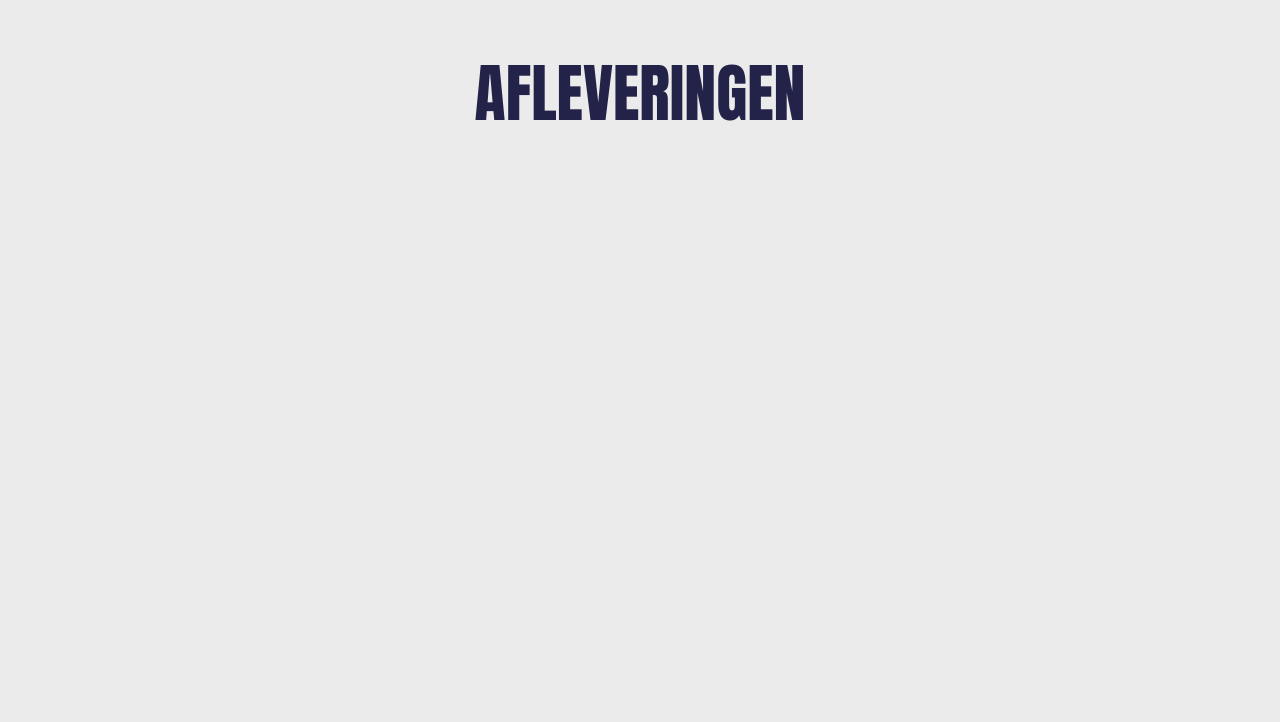
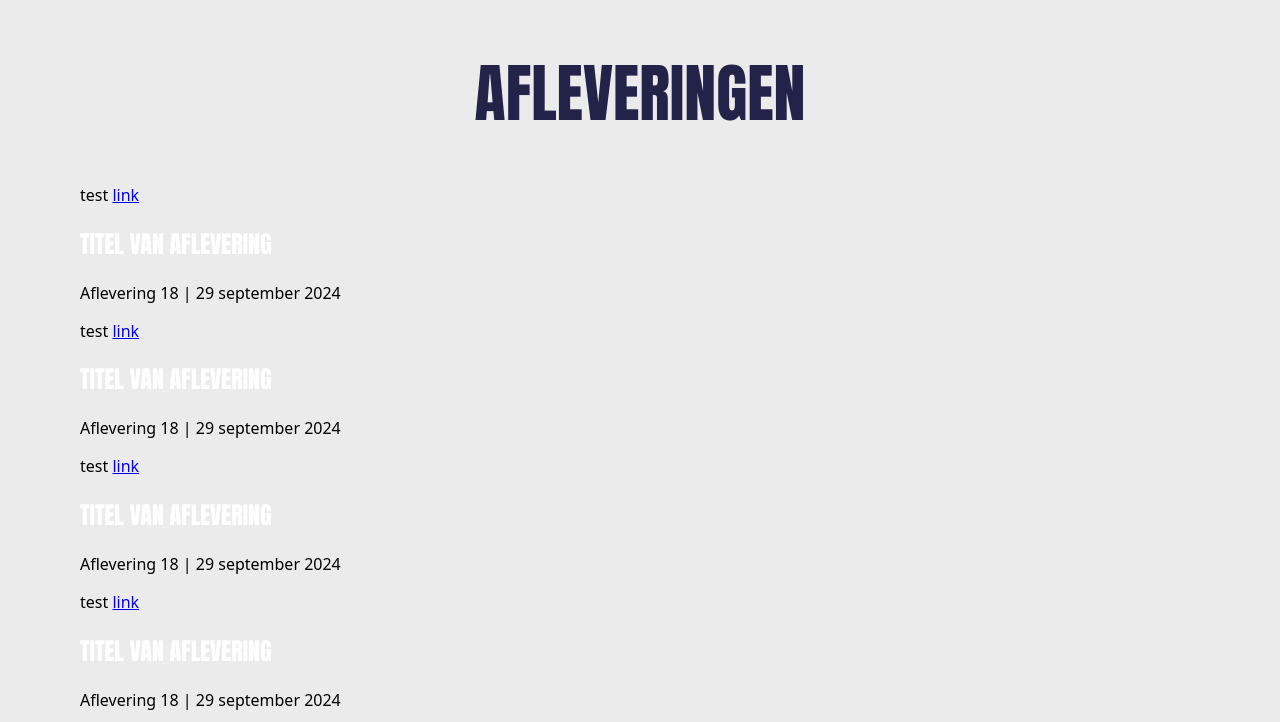
Before and after one commit to BenceBarens/trendingtalks, a plain HTML site: page overzicht.html in a window 1280 px wide. Shown: the part 78-800 px from the top of the page. Drawn offline with Linux system fonts and the light colour scheme; a web font is replaced by a local one.

Commit message:
Update overzicht.html

```diff
--- a/overzicht.html
+++ b/overzicht.html
@@ -8,7 +8,7 @@
 </head>
 <body>
     <header>
-        <a href="index.html"><img src="img/logo.svg" alt="Rood en blauw logo van 'Trending Talks'"></a>
+        <a href="index.html"><img src="img/logo.svg" alt="Het logo van 'Trending Talks', bestaande uit tweemaal de letter T ingehaakt met aanhalingstekens"></a>
         <nav>
             <ul>
             <li><a href="index.html">Home</a></li>
@@ -19,6 +19,27 @@
     </header>
     <main>
         <h1>Afleveringen</h1>
+
+        <section class="afleveringen">
+            <article tabindex="0">
+                <div class="preview">test <a href="about.html">link</a></div>
+                <div class="list"><h2>Titel van aflevering</h2><p>Aflevering 18 | 29 september 2024</p></div>
+            </article>
+            <article tabindex="0">
+                <div class="preview">test <a href="about.html">link</a></div>
+                <div class="list"><h2>Titel van aflevering</h2><p>Aflevering 18 | 29 september 2024</p></div>
+            </article>
+            <article tabindex="0">
+                <div class="preview">test <a href="about.html">link</a></div>
+                <div class="list"><h2>Titel van aflevering</h2><p>Aflevering 18 | 29 september 2024</p></div>
+            </article>
+            <article tabindex="0">
+                <div class="preview">test <a href="about.html">link</a></div>
+                <div class="list"><h2>Titel van aflevering</h2><p>Aflevering 18 | 29 september 2024</p></div>
+            </article>
+        </section>
+
+
     </main>
     <footer>
         <h2>Contact</h2>
```
